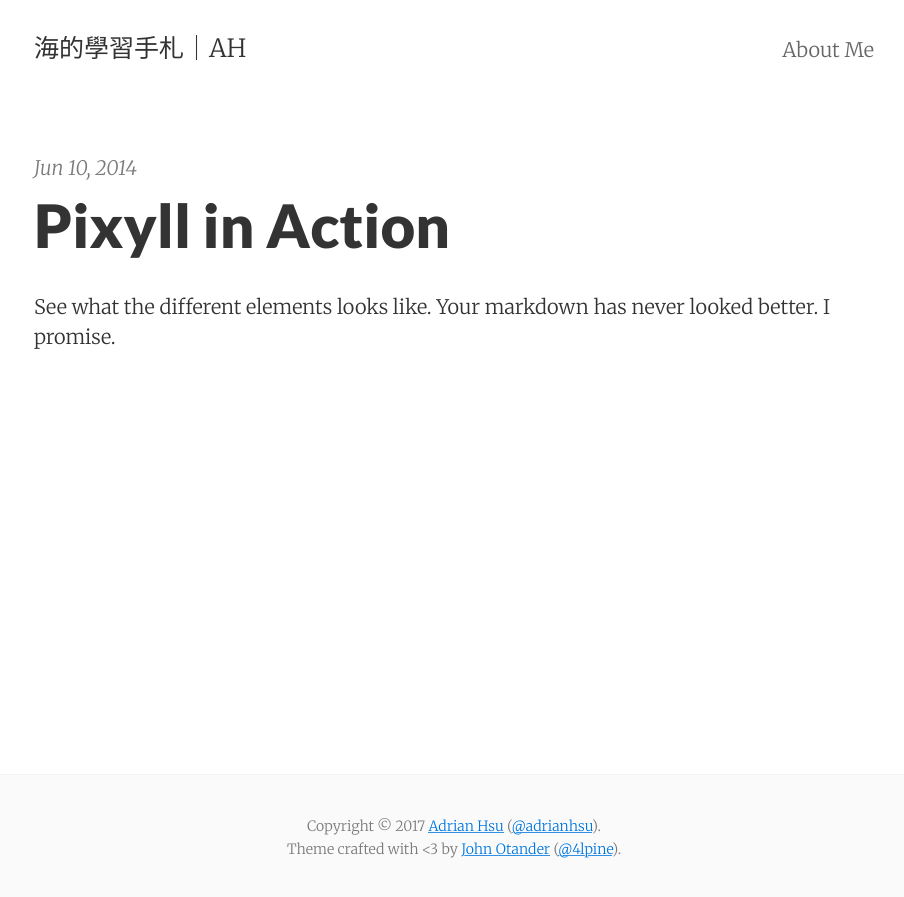
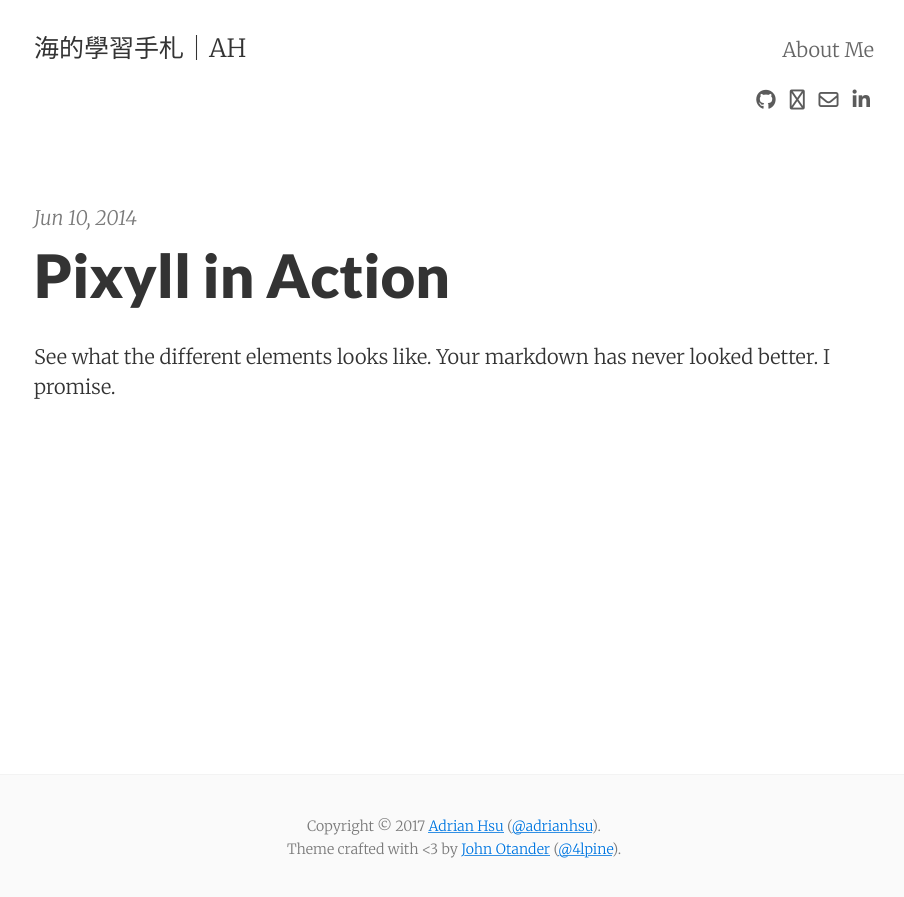
Before and after one commit to AdrianHsu/AdrianHsu.github.io, a Jekyll site: the page built from index.html, in a window 1280 px wide. Shown: the top 897 px of the page, without its empty margins (186-1090 px from the left). Built offline with Jekyll 4.4.1, drawn with Linux system fonts in a browser that asks for light colours; nearby versions of some CDN libraries; the list of posts is cut into pages by our own code.

Commit message:
social icon

```diff
--- a/_config.yml
+++ b/_config.yml
@@ -17,10 +17,10 @@ google_tag_manager:
 bing_verification:
 
 # Optional features
-animated:             false
+animated:             true
 show_related_posts:   false
 show_post_footers:    false
-show_social_icons:    false
+show_social_icons:    true
 ajaxify_contact_form: false
 enable_mathjax: false
 extended_fonts: false
```
